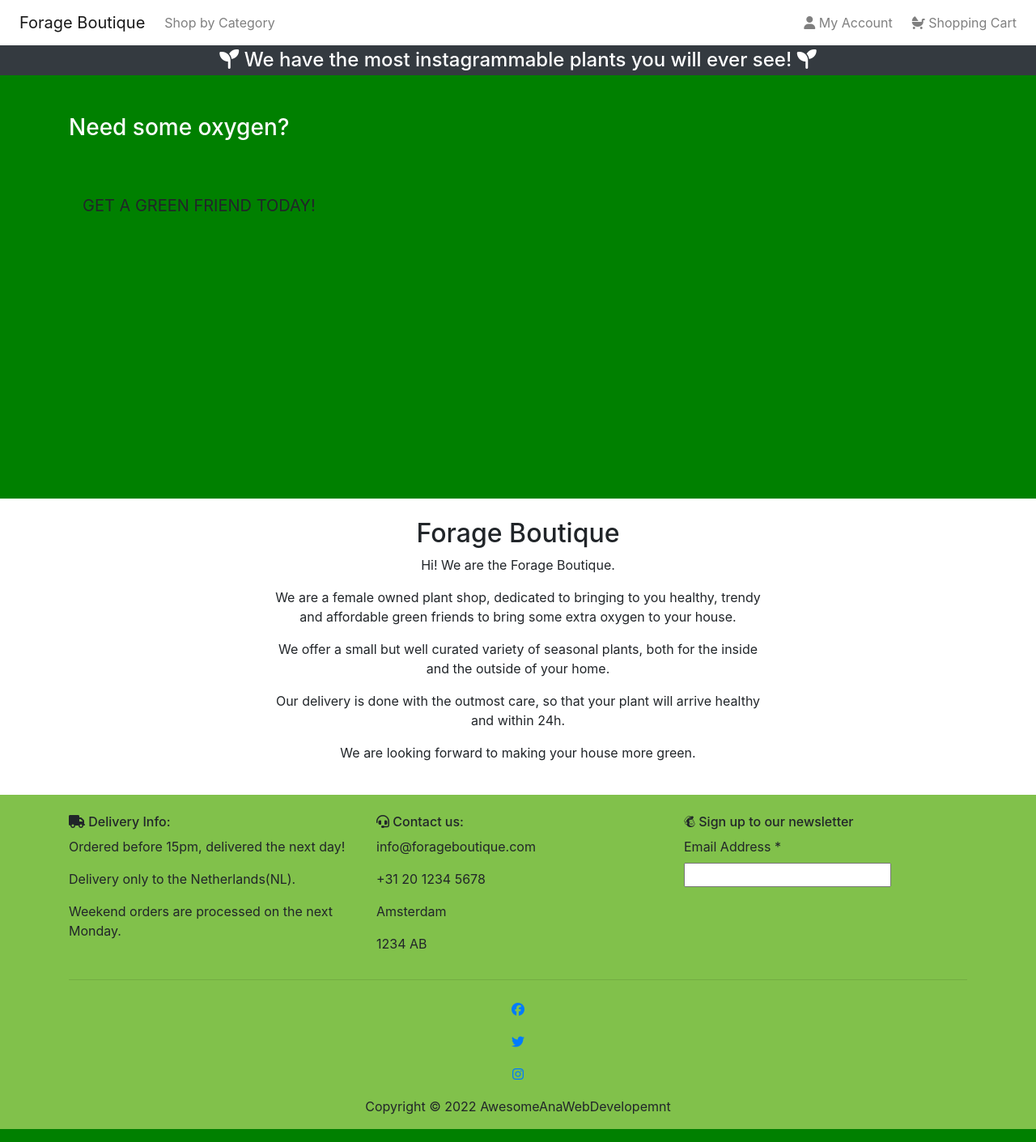
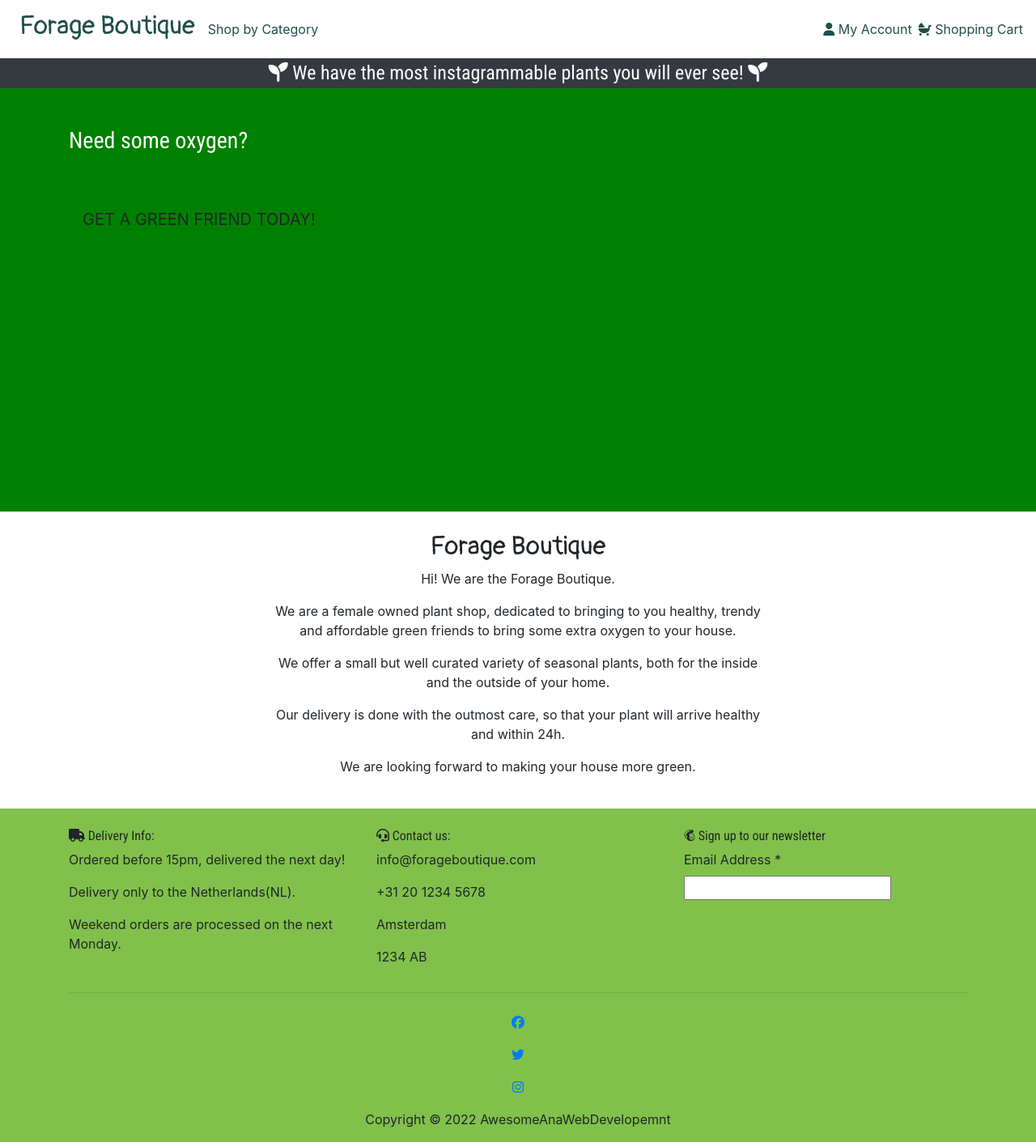
Before and after one commit to anabramos/forageboutique, a Django app: page / in a window 1280 px wide. Shown: the whole page at 81% size. Run offline with Django 3.2, Linux system fonts and the light colour scheme; some libraries are stand-ins or nearby versions.

Commit message:
Add font style

```diff
--- a/static/css/style.css
+++ b/static/css/style.css
@@ -1,4 +1,28 @@
+@import url('https://fonts.googleapis.com/css2?family=Pangolin&family=Roboto+Condensed&display=swap');
+
+/* General Styling*/
+body, h3, h4, h5, h6 {
+    font-family: 'Roboto Condensed', sans-serif;
+}
+
+h1, h2, .logo {
+    font-family: 'Pangolin', cursive;
+}
+
+a {
+    text-decoration: none;
+    color: inherit;
+}
+
 /* General Color Styling */
+
+.text-dark-green {
+    color: #204E4A;
+}
+
+.bg-dark-green {
+    color: #204E4A;
+}
 
 .text-light-green {
     color: #81C14B;
--- a/templates/base.html
+++ b/templates/base.html
@@ -30,7 +30,7 @@
         <div class="page-container">
             <!-- Navigation Bar -->
             <nav class="navbar sticky-top navbar-expand-md navbar-light" id="main-nav">
-                <a class="navbar-brand brand-text ml-2 text-responsive my-0" href="{% url 'homepage' %}" id="nav-heading">Forage Boutique</a>
+                <a class="navbar-brand brand-text ml-2 text-responsive my-0" href="{% url 'homepage' %}" id="nav-heading"><h2 class="text-dark-green">Forage Boutique</h2></a>
 
                 <!-- Collapsible icon for smaller screens -->
                 <button class="navbar-toggler" type="button" data-bs-toggle="collapse"
@@ -42,7 +42,7 @@
                 <div class="collapse navbar-collapse" id="navbarSupportedContent">
                     <ul class="navbar-nav me-auto mb-2 mb-lg-0 mr-auto align-items-center">
                         <li class="list-inline-item dropdown">
-                            <a class="text-black nav-link" href="#" id="category-options" data-toggle="dropdown" aria-haspopup="true" aria-expanded="false">
+                            <a class="text-dark-green" href="#" id="category-options" data-toggle="dropdown" aria-haspopup="true" aria-expanded="false">
                                 <div class="text-center">
                                     <p class="my-0">Shop by Category</p>
                                 </div>
@@ -57,7 +57,7 @@
                     </ul>
                     <ul class="navbar-nav mb-2 mb-lg-0 align-items-center d-flex justify-content-end">
                         <li class="list-inline-item dropdown">
-                            <a class="text-black nav-link" href="#" id="user-options" data-toggle="dropdown" aria-haspopup="true" aria-expanded="false">
+                            <a class="text-dark-green" href="#" id="user-options" data-toggle="dropdown" aria-haspopup="true" aria-expanded="false">
                                 <div class="text-center">
                                     <p class="my-0"><i class="fas fa-solid fa-user"></i> My Account</p>
                                 </div>
@@ -68,7 +68,7 @@
                             </div>
                         </li>
                         <li class="list-inline-item">
-                            <a class=" text-black nav-link" href="#">
+                            <a class=" text-dark-green" href="#">
                                 <div class="text-center">
                                     <p class="my-0"><i class="fas fa-solid fa-baby-carriage"></i> Shopping Cart</p>
                                 </div>
```
